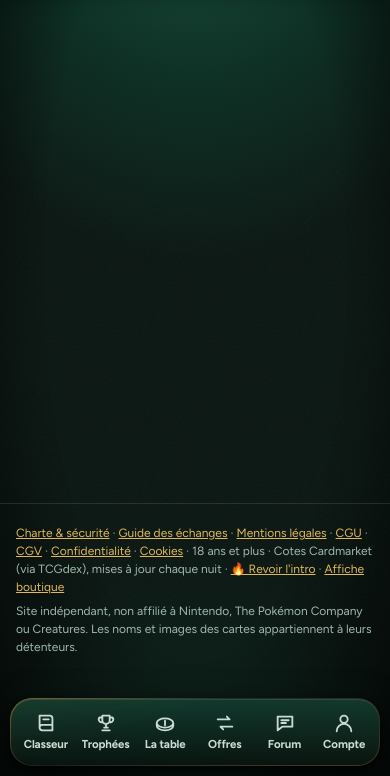
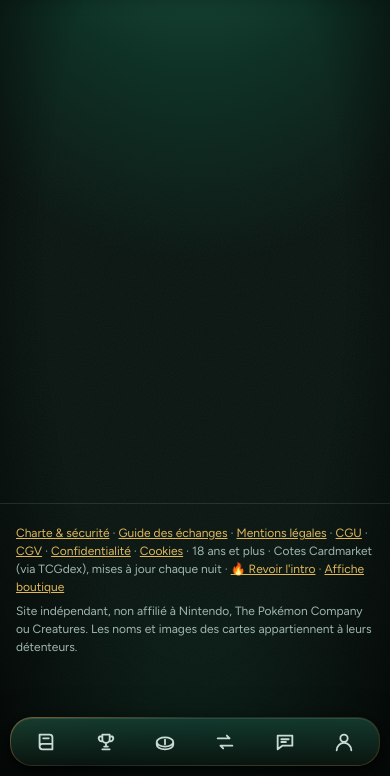
Before and after one commit to woirinalex178-cloud/avatar-prof, a plain HTML site: page table-des-doubles/index.html in a window 390 px wide. Shown: the part 68-844 px from the top of the page. Drawn offline with Linux system fonts and the light colour scheme; a script that the page names is missing; a web font is replaced by a local one.

Commit message:
fix: navigation PC et ouverture du classeur

```diff
--- a/table-des-doubles/style.css
+++ b/table-des-doubles/style.css
@@ -2,7 +2,7 @@
 --disp:"Unbounded",system-ui,sans-serif;--body:"Figtree",system-ui,sans-serif;--mono:"JetBrains Mono",ui-monospace,monospace}
 *{box-sizing:border-box}
 html{background:var(--ink)}
-body{background:var(--ink);color:var(--txt);font:15px/1.5 var(--body);margin:0;min-height:100vh;display:flex;flex-direction:column}
+body{background:var(--ink);color:var(--txt);font:15px/1.5 var(--body);margin:0;min-height:100vh;display:flex;flex-direction:column;overflow-x:hidden}
 img{max-width:100%}
 a{color:var(--gold)}
 button{font:inherit;color:inherit;cursor:pointer}
@@ -23,13 +23,14 @@ h3{font-size:15px}
 .nav a i{font-style:normal;font-size:13px}
 .nav a.on{background:var(--gold);color:#1b1206}
 .dot{width:8px;height:8px;border-radius:50%;background:var(--chip);position:absolute;top:4px;right:4px}
-@media (min-width:761px) and (max-width:1260px){.top{gap:8px;padding-inline:10px}.nav{min-width:0;flex:1;justify-content:flex-end}.nav a{flex:0 0 42px;justify-content:center;padding:8px}.nav-label{display:none}}
+@media (min-width:761px) and (max-width:1600px){.top{gap:8px;padding-inline:10px}.nav{min-width:0;flex:1;justify-content:flex-end}.nav a{flex:0 0 42px;justify-content:center;padding:8px}.nav-label{display:none}}
 @media (max-width:760px){
   .nav{position:fixed;left:0;right:0;bottom:0;justify-content:space-around;background:#08140ff2;border-top:1px solid var(--line);padding:6px 4px calc(6px + env(safe-area-inset-bottom,0px));backdrop-filter:blur(8px)}
-  .nav a{flex-direction:column;gap:0;font-size:11px;padding:4px 8px;border-radius:10px}
+  .nav a{flex:1 1 0;min-width:0;justify-content:center;flex-direction:column;gap:0;font-size:11px;padding:4px 8px;border-radius:10px}
   .nav a i{font-size:17px}
   .top{justify-content:center}
 }
+@media (max-width:560px){.nav-label{display:none}.nav a{padding:6px 2px}}
 .foot{font-size:12px;color:var(--mut);padding-block:20px 90px;border-top:1px solid var(--line)}
 .foot p{margin:6px 0 0}
 /* felt */
@@ -492,3 +493,4 @@ dialog::backdrop{background:#000a;backdrop-filter:blur(6px)}
 @media(prefers-reduced-motion:no-preference){.binder-sheet{animation:binder-open .3s ease-out}.binder-art{transition:transform .2s,box-shadow .2s}@keyframes binder-open{from{opacity:.6;transform:perspective(1400px) rotateY(-5deg);transform-origin:left}to{opacity:1;transform:none}}}
 .binder-continuous{display:grid;gap:28px}
 @media(prefers-reduced-motion:no-preference){.binder-continuous .binder-book:first-child .binder-sheet{animation:binder-open 1.2s cubic-bezier(.16,1,.3,1)}.binder-continuous .binder-book:first-child .binder-sheet{animation-name:binder-open}@keyframes binder-open{from{opacity:.35;transform:perspective(1400px) rotateY(-12deg);transform-origin:left}to{opacity:1;transform:none}}}
+@media(prefers-reduced-motion:no-preference){.binder-continuous.is-opening .binder-book:first-child{animation:binder-book-open 1.6s cubic-bezier(.16,1,.3,1) both;transform-origin:left center}.binder-continuous.is-opening .binder-book:first-child .binder-sheet{animation:binder-sheet-open 1.6s cubic-bezier(.16,1,.3,1) both;transform-origin:left center}@keyframes binder-book-open{0%{opacity:0;transform:perspective(1800px) rotateY(-68deg) translateX(-80px)}55%{opacity:1;transform:perspective(1800px) rotateY(4deg) translateX(0)}100%{opacity:1;transform:none}}@keyframes binder-sheet-open{0%{filter:brightness(.5)}60%{filter:brightness(1.08)}100%{filter:none}}}
```
